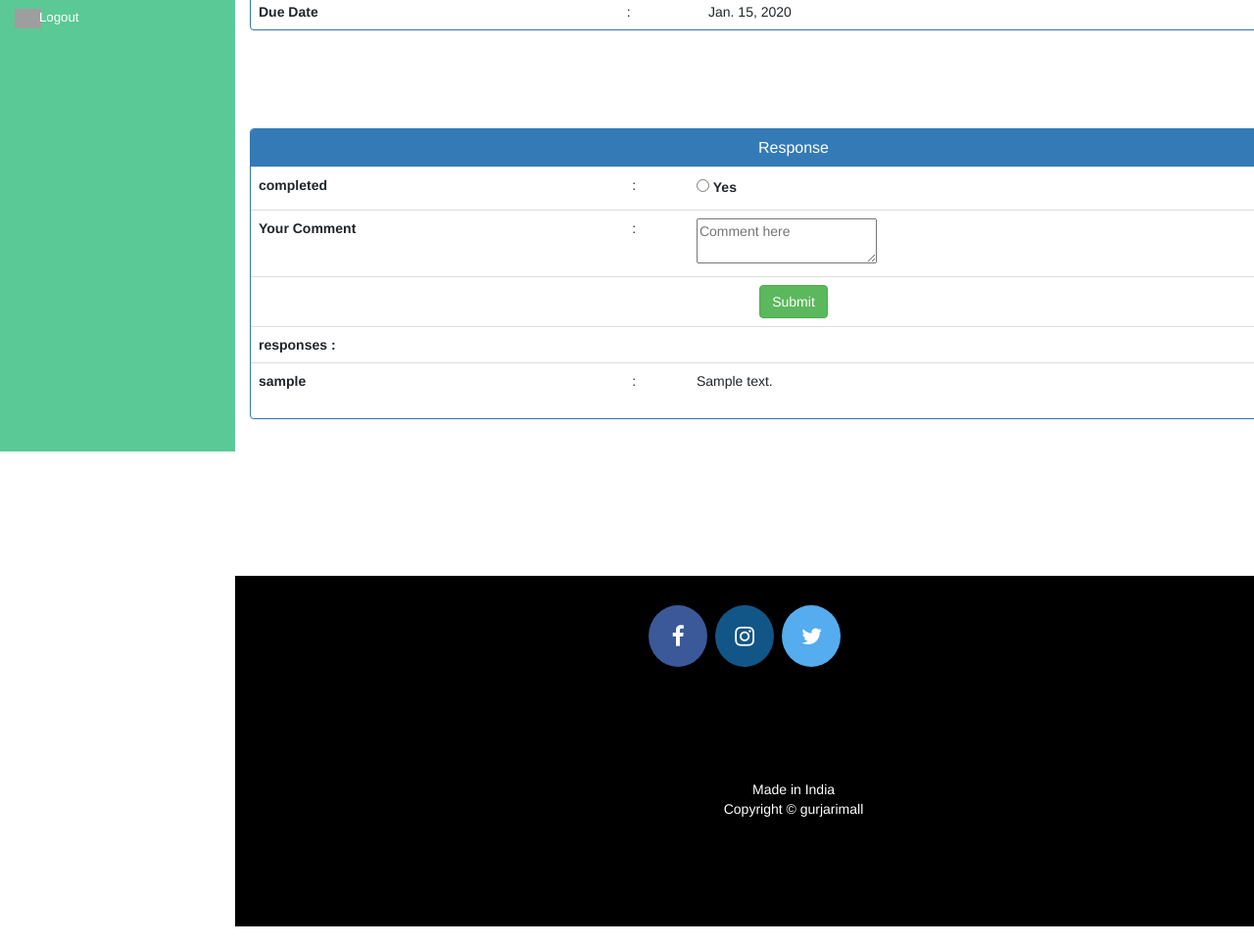
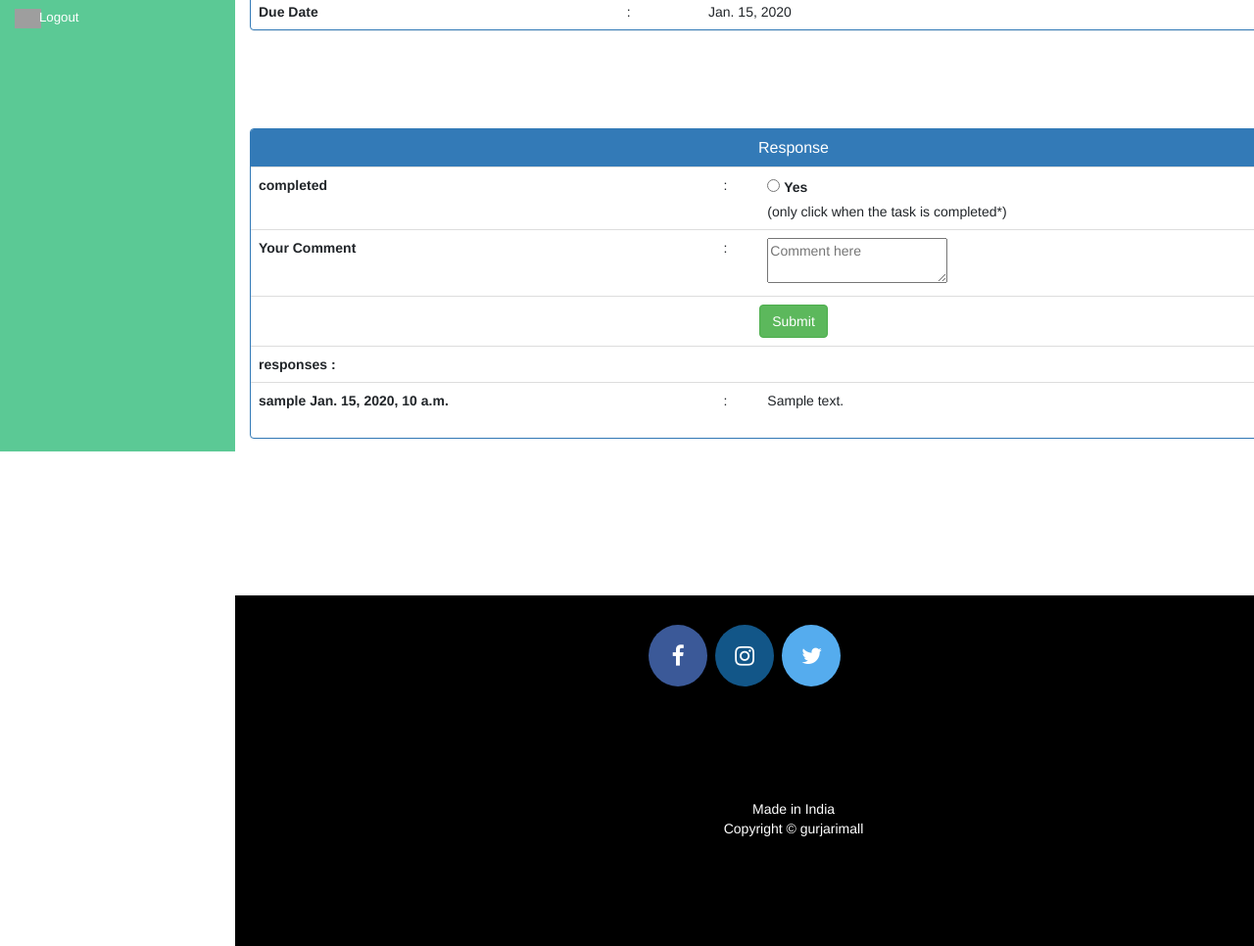
Before and after one commit to raj-28/Open-CRM, a Django app: page /task/1 in a window 1280 px wide; the page is wider, and only the part inside the window is pictured. Shown: the part 339-1305 px from the top of that part at 98% size. Run offline with Django 3.2, Linux system fonts and the light colour scheme; a user stored in the database is signed in; tables that the repository leaves empty hold one stand-in row (values such as "Sample post"); data that the repository does not hold is empty; some libraries are stand-ins or nearby versions; grey boxes are pictures that could not be loaded.

Commit message:
changes in task details and task reports

```diff
--- a/employee/views.py
+++ b/employee/views.py
@@ -1115,14 +1115,17 @@ def task_detail(request,slug):
         if task.created_by==request.user:
             if task.assigned_to == request.user:
                 if request.method=='POST':
-                    # status = request.POST.get('status')
+                    status = "10%"
                     completed = request.POST.get('Task')
                     print(completed)
                     comment = request.POST.get('comment')
-                    if completed == "None":
+                    if completed == None:
                         print("hello")
+                        task.status=status
+
                     else:
                         task.completed =completed
+
                     task.save()
                     models.Task_Comment.objects.create(task_id=task,comment=comment,user=request.user)
                     if comment:
@@ -1156,12 +1159,15 @@ def task_detail(request,slug):
             return render(request,'tasks/task_detail.html',context=dict)
         else:
             if request.method=='POST':
-
+                # status= "10%"
                 completed = request.POST.get('Task')
                 print(completed)
                 comment = request.POST.get('comment')
                 if completed == None:
                         print("hello")
+
+                        task.completed=False
+
                 else:
                     task.completed =completed
                 task.save()
@@ -1275,3 +1281,79 @@ def completed_task(request):
             'is_hr':False
         }
     return render(request,'tasks/completed_task.html',context=dict)
+
+
+
+@login_required(login_url='adminlogin')
+def download_assigned_task_report(request):
+    tasks = models.Task.objects.filter(assigned_to=request.user,completed=False).order_by('-id')
+
+    # Create the HttpResponse object with the appropriate CSV header.
+    response = HttpResponse(content_type='text/csv')
+    response['Content-Disposition'] = 'attachment; filename="tasks_({})_({} {}).csv"'.format(request.user,request.user.first_name,request.user.last_name)
+
+    writer = csv.writer(response)
+    writer.writerow([' Task Assigned To username:{} ({} {})'.format(request.user, request.user.first_name,request.user.last_name),])
+    writer.writerow([""])
+
+    writer.writerow(['Task ID', 'Created By', 'Created Date', 'Task Subject','Due Date', 'Status', ])
+
+
+    for task in tasks:
+        if task.status == "" or task.status == None:
+            status = "pending"
+        else:
+            status="In Progress"
+        writer.writerow([task.id, task.created_by, task.created_at, task.task_subject, task.due_date, status,])
+
+
+    return response
+
+
+@login_required(login_url='adminlogin')
+def download_created_task_report(request):
+    tasks = models.Task.objects.filter(created_by=request.user,completed=False).order_by('-id')
+
+    # Create the HttpResponse object with the appropriate CSV header.
+    response = HttpResponse(content_type='text/csv')
+    response['Content-Disposition'] = 'attachment; filename="tasks_({})_({} {}).csv"'.format(request.user,request.user.first_name,request.user.last_name)
+
+    writer = csv.writer(response)
+    writer.writerow([' Task created by  username:{} ({} {})'.format(request.user, request.user.first_name,request.user.last_name),])
+    writer.writerow([""])
+
+    writer.writerow(['Task ID', 'assigned to', 'Created Date', 'Task Subject','Due Date', 'Status', ])
+
+
+    for task in tasks:
+        if task.status == "" or task.status == None:
+            status = "pending"
+        else:
+            status="In Progress"
+        writer.writerow([task.id, task.assigned_to, task.created_at, task.task_subject, task.due_date, status,])
+
+
+    return response
+
+
+@login_required(login_url='adminlogin')
+def download_completed_task_report(request):
+    tasks = models.Task.objects.filter(assigned_to=request.user,completed=True).order_by('-id')
+
+    # Create the HttpResponse object with the appropriate CSV header.
+    response = HttpResponse(content_type='text/csv')
+    response['Content-Disposition'] = 'attachment; filename="tasks_({})_({} {}).csv"'.format(request.user,request.user.first_name,request.user.last_name)
+
+    writer = csv.writer(response)
+    writer.writerow([' Task completed by username:{} ({} {})'.format(request.user, request.user.first_name,request.user.last_name),])
+    writer.writerow([""])
+
+    writer.writerow(['Task ID', 'Created By', 'Created Date', 'Task Subject','Due Date', 'Status', ])
+
+
+    for task in tasks:
+        status = "Completed"
+        writer.writerow([task.id, task.created_by, task.created_at, task.task_subject, task.due_date, status,])
+
+
+    return response
--- a/employeemanagement/urls.py
+++ b/employeemanagement/urls.py
@@ -76,6 +76,9 @@ urlpatterns = [
     path('my-tasks',views.my_tasks,name='my-tasks'),
     path('add-task',views.create_task,name='add-task'),
     path('task/<slug:slug>',views.task_detail,name='details'),
+    path('download-assigned-task-report',views.download_assigned_task_report,name='download_assigned_task_report'),
+    path('download-created-task-report',views.download_created_task_report,name='download_created_task_report'),
+    path('download-completed-task-report',views.download_completed_task_report,name='download_completed_task_report'),
     path('add-media/<slug:slug>',views.add_media,name='add-media'),
     path('assigned-task',views.assigned_task,name='assigned-task'),
     path('edit-task/',views.edit_task_list,name='edit-task-list'),
--- a/templates/tasks/assigned_task_view.html
+++ b/templates/tasks/assigned_task_view.html
@@ -42,6 +42,7 @@
 </head>
 
 <div class="container">
+
   <nav aria-label="breadcrumb" class="main-breadcrumb">
             <ol class="breadcrumb">
               <li class="breadcrumb-item">{% if is_hr %}<a href="/hr-dashboard">Dashboard</a>{% else %}<a href="/employee-dashboard">Dashboard</a>{% endif %}</li>
@@ -52,6 +53,8 @@
 
 
 
+  <br>
+  <a href="/download-assigned-task-report"><button type="button" class="btn btn-primary" style="float:right;">Assigned Task Report</button></a>
   <br>
   <br>
   <div class="panel panel-primary">
--- a/templates/tasks/completed_task.html
+++ b/templates/tasks/completed_task.html
@@ -53,6 +53,8 @@
 
 
   <br>
+  <a href="/download-completed-task-report"><button type="button" class="btn btn-primary" style="float:right;">completed Task Report</button></a>
+  <br>
   <br>
   <div class="panel panel-primary">
 
--- a/templates/tasks/my_tasks.html
+++ b/templates/tasks/my_tasks.html
@@ -53,6 +53,8 @@
 
 
   <br>
+  <a href="/download-created-task-report"><button type="button" class="btn btn-primary" style="float:right;">created Task Report</button></a>
+  <br>
   <br>
   <div class="panel panel-primary">
 
--- a/templates/tasks/task_detail.html
+++ b/templates/tasks/task_detail.html
@@ -182,8 +182,8 @@
       <tr >
         <th >completed</th>
         <td> :</td>
-        <td><input type="radio" id="Yes" name="Task" value="True" required>
-            <label for="Yes">Yes</label><br>
+        <td><input type="radio" id="Yes" name="Task" value="True">
+            <label for="Yes">Yes</label><br> <span>(only click when the task is completed*)</span>
 <!--            <input type="radio" id="No" name="Task" value="False" required>-->
 <!--            <label for="No">No</label><br></td>-->
 
@@ -210,9 +210,9 @@
       {% for i in task_cmt %}
 
         <tr>
-          <th>{{i.user}}</th>
+          <th>{{i.user}} {{i.created}}</th>
           <td>:</td>
-          <td>{{i.comment}}</td>
+          <td>{{i.comment}} </td>
 
 
         </tr>
@@ -277,7 +277,7 @@
         <th >completed</th>
         <td> :</td>
         <td><input type="radio" id="Yes" name="Task" value="True">
-            <label for="Yes">Yes</label><br>
+            <label for="Yes">Yes</label><br><span>(only click when the task is completed*)</span>
 <!--            <input type="radio" id="No" name="Task" value="False" required>-->
 <!--            <label for="No">No</label><br>  </td>-->
 
```
